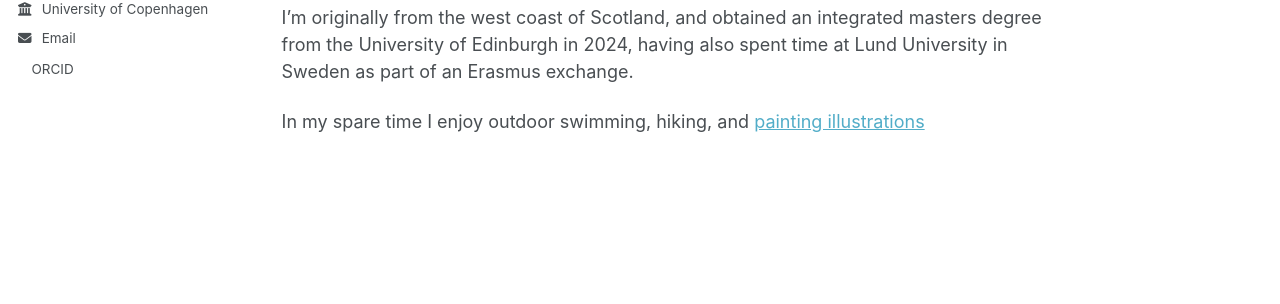
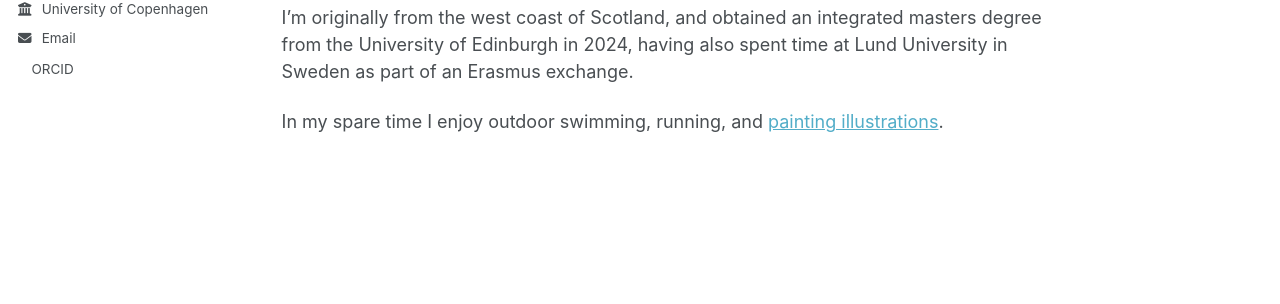
Before and after one commit to claralucie/claralucie.github.io, a Jekyll site: the page built from _pages/about.md, in a window 1280 px wide. Shown: the part 369-673 px from the top of the page. Built offline with Jekyll 4.4.1, drawn with Linux system fonts in a browser that asks for light colours; a style sheet for code colours, icons or effects is not loaded.

Commit message:
Update hobbies in about.md

```diff
--- a/_pages/about.md
+++ b/_pages/about.md
@@ -15,4 +15,4 @@ My research interests are in early galaxy formation, specifically using spectros
 
 I'm originally from the west coast of Scotland, and obtained an integrated masters degree from the University of Edinburgh in 2024, having also spent time at Lund University in Sweden as part of an Erasmus exchange.
 
-In my spare time I enjoy outdoor swimming, hiking, and [painting illustrations](claralucie.github.io/_pages/art)
+In my spare time I enjoy outdoor swimming, running, and [painting illustrations](master/_pages/art).
```
